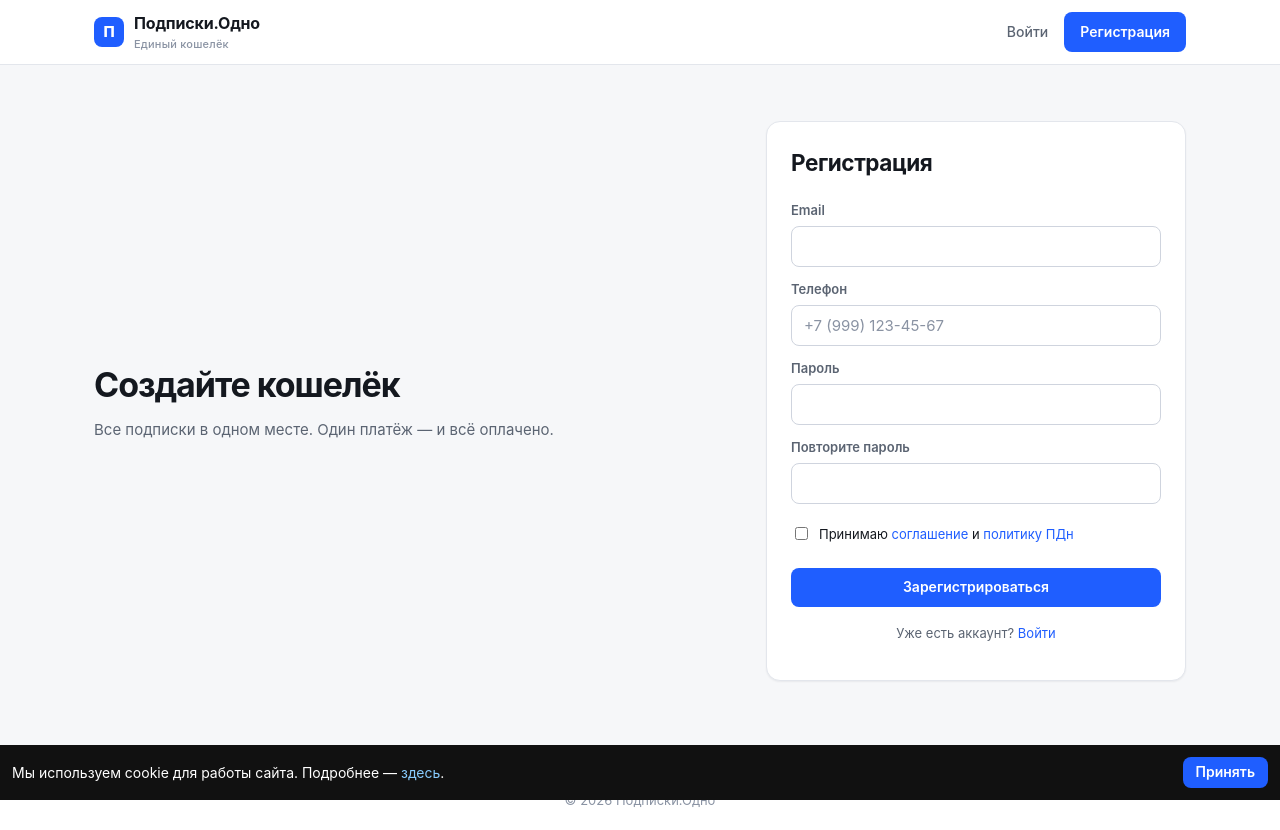
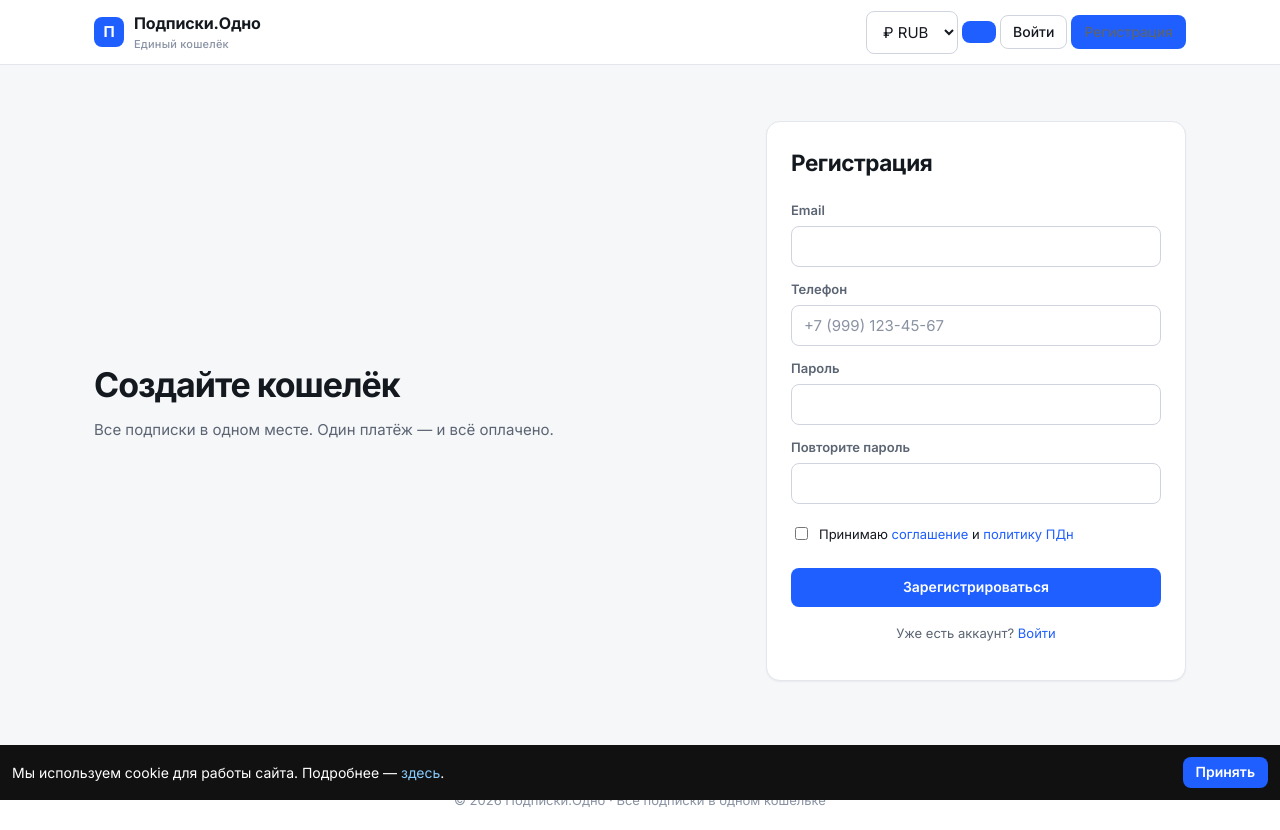
Before and after one commit to Bobalil/subscribesite2, a FastAPI app: page /auth/register in a window 1280 px wide. Run offline with FastAPI, Linux system fonts and the light colour scheme.

Commit message:
Update base.html

```diff
--- a/app/templates/base.html
+++ b/app/templates/base.html
@@ -13,6 +13,10 @@
             } catch (e) {}
         })();
     </script>
+    <!-- Шрифт Inter -->
+    <link rel="preconnect" href="https://fonts.googleapis.com">
+    <link rel="preconnect" href="https://fonts.gstatic.com" crossorigin>
+    <link href="https://fonts.googleapis.com/css2?family=Inter:wght@400;500;600;700&display=swap" rel="stylesheet">
     <link rel="stylesheet" href="/static/style.css">
 </head>
 <body>
@@ -20,10 +24,7 @@
     <div class="header-inner">
         <a href="/" class="brand">
             <span class="mark">П</span>
-            <span>
-                Подписки.Одно
-                <small>Единый кошелёк</small>
-            </span>
+            <span>Подписки.Одно<small>Единый кошелёк</small></span>
         </a>
 
         <nav class="nav">
@@ -31,14 +32,31 @@
                 <a href="/" class="{% if request.url.path == '/' %}active{% endif %}">Главная</a>
                 <a href="/subscriptions" class="{% if request.url.path == '/subscriptions' %}active{% endif %}">Подписки</a>
                 <a href="/cards" class="{% if request.url.path == '/cards' %}active{% endif %}">Карта</a>
-                <button class="theme-toggle" type="button" data-theme-toggle title="Сменить тему">
-                    <svg class="icon-moon" viewBox="0 0 24 24" fill="none" stroke="currentColor" stroke-width="2"><path d="M21 12.8A9 9 0 1 1 11.2 3a7 7 0 0 0 9.8 9.8Z"/></svg>
-                    <svg class="icon-sun" viewBox="0 0 24 24" fill="none" stroke="currentColor" stroke-width="2"><circle cx="12" cy="12" r="4"/><path d="M12 2v2M12 20v2M4.9 4.9l1.4 1.4M17.7 17.7l1.4 1.4M2 12h2M20 12h2M4.9 19.1l1.4-1.4M17.7 6.3l1.4-1.4"/></svg>
+
+                <div class="nav-divider"></div>
+
+                <!-- Переключатель валют -->
+                <select data-currency-switcher class="currency-select" title="Валюта">
+                    <option value="RUB">₽ RUB</option>
+                    <option value="USD">$ USD</option>
+                </select>
+
+                <!-- Переключатель темы -->
+                <button class="icon-btn" type="button" data-theme-toggle title="Сменить тему">
+                    <svg viewBox="0 0 24 24" fill="none" stroke="currentColor" stroke-width="2"><path d="M21 12.8A9 9 0 1 1 11.2 3a7 7 0 0 0 9.8 9.8Z"/></svg>
                 </button>
-                <a href="/auth/logout">Выйти</a>
+
+                <a href="/auth/logout" class="btn ghost small-btn">Выйти</a>
             {% else %}
-                <a href="/auth/login">Войти</a>
-                <a href="/auth/register" class="cta">Регистрация</a>
+                <select data-currency-switcher class="currency-select" title="Валюта">
+                    <option value="RUB">₽ RUB</option>
+                    <option value="USD">$ USD</option>
+                </select>
+                <button class="icon-btn" type="button" data-theme-toggle title="Сменить тему">
+                    <svg viewBox="0 0 24 24" fill="none" stroke="currentColor" stroke-width="2"><path d="M21 12.8A9 9 0 1 1 11.2 3a7 7 0 0 0 9.8 9.8Z"/></svg>
+                </button>
+                <a href="/auth/login" class="btn ghost">Войти</a>
+                <a href="/auth/register" class="btn">Регистрация</a>
             {% endif %}
         </nav>
     </div>
@@ -49,10 +67,11 @@
 </main>
 
 <footer class="site-footer">
-    © 2026 Подписки.Одно
+    © 2026 Подписки.Одно · Все подписки в одном кошельке
 </footer>
 
 <script>
+    // Логика смены темы
     document.querySelectorAll('[data-theme-toggle]').forEach(btn => {
         btn.addEventListener('click', function() {
             const cur = document.documentElement.getAttribute('data-theme');
@@ -63,5 +82,7 @@
     });
 </script>
 <script src="/static/js/cookie-banner.js"></script>
+<script src="/static/js/currency-switcher.js"></script>
+<script src="/static/js/phone-mask.js"></script>
 </body>
 </html>
```
